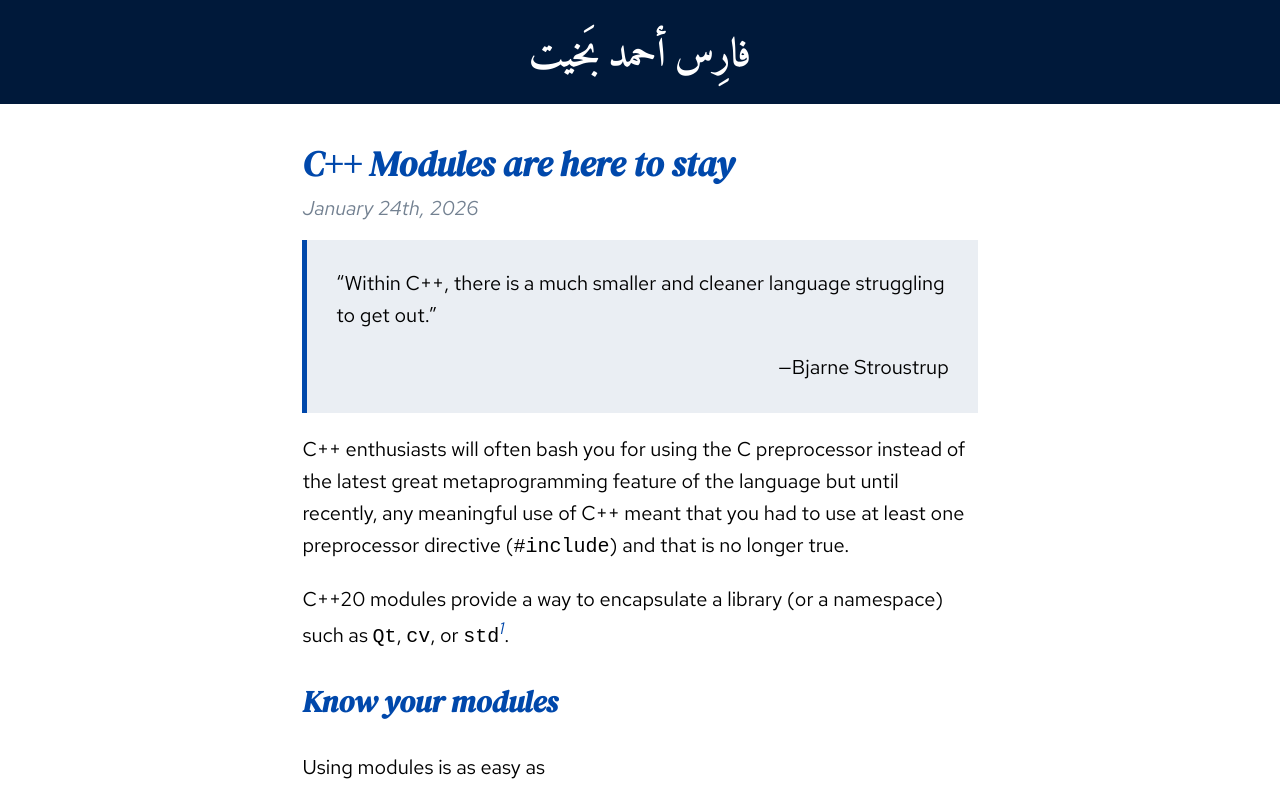
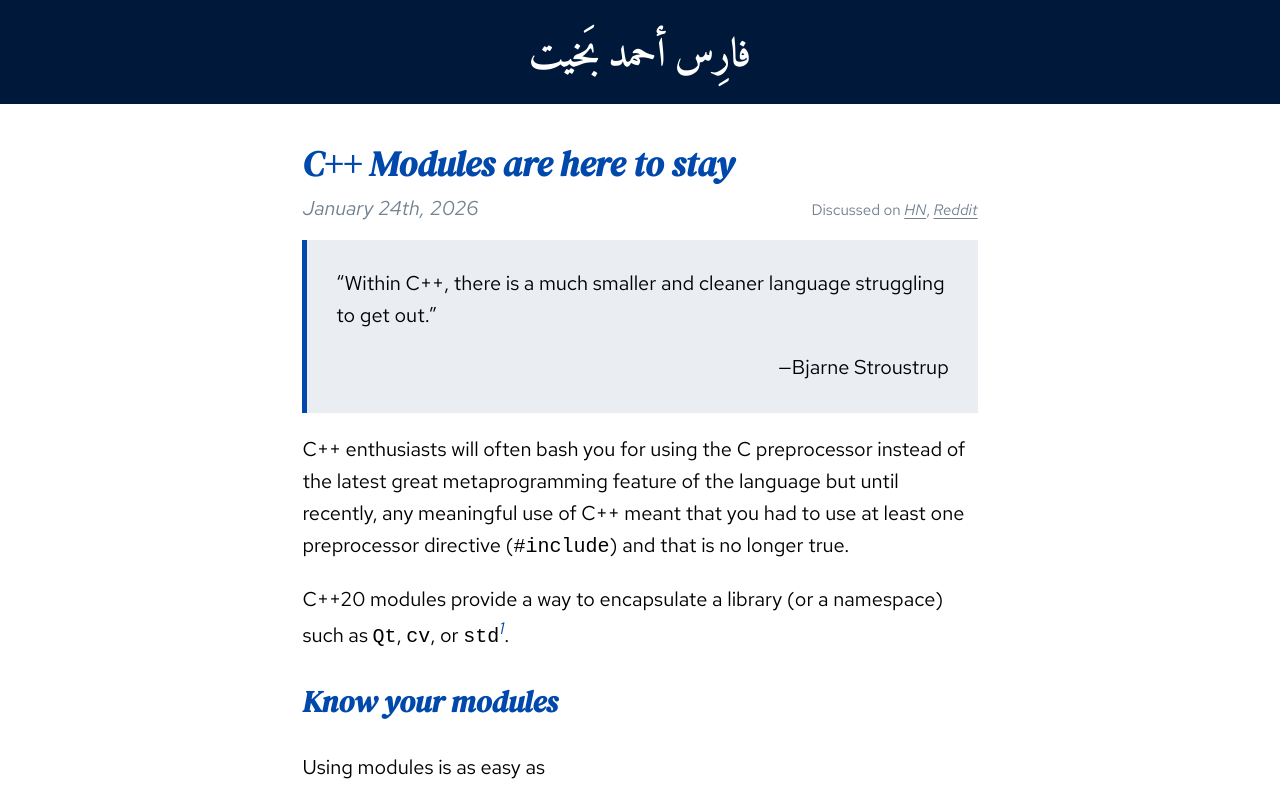
Before and after one commit to faresbakhit/faresbakhit.github.io, a plain HTML site: page docs/e/cpp-modules/index.html in a window 1280 px wide. Shown: the top 800 px of the page. Drawn offline with Linux system fonts and the light colour scheme.

Commit message:
Add discussion links to blog posts

```diff
--- a/docs/e/cpp-modules/index.html
+++ b/docs/e/cpp-modules/index.html
@@ -14,10 +14,18 @@
       <h1 lang="ar" dir="rtl"><a href="/">فارِس أحمد بَخيت</a></h1>
     </header>
     <main>
-
 <header>
   <h1>C++ Modules are here to stay</h1>
-  <time>January 24th, 2026</time>
+
+  <div class="post-meta">
+    <time>January 24th, 2026</time>
+
+    <div class="discussion-links">
+      <span>Discussed on</span>
+      <a href="https://news.ycombinator.com/item?id=46741602">HN</a>,
+      <a href="https://www.reddit.com/r/cpp/comments/1qqn98t/">Reddit</a>
+    </div>
+  </div>
 </header>
 <blockquote><p>Within C++, there is a much smaller and cleaner language struggling to get out.</p><footer>—Bjarne Stroustrup</footer></blockquote>
 <p>C++ enthusiasts will often bash you for using the C preprocessor instead
--- a/docs/styles/main.css
+++ b/docs/styles/main.css
@@ -47,9 +47,31 @@ main > header h1 {
   margin-bottom: 0;
 }
 
+.post-meta {
+  display: flex;
+  justify-content: space-between;
+  align-items: baseline;
+  gap: 1rem;
+}
+
 main > header time {
   color: var(--color-5);
   font-style: italic;
+}
+
+.discussion-links {
+  font-size: 0.95rem;
+  color: var(--color-5);
+}
+
+.discussion-links a {
+  color: var(--color-5);
+  text-decoration: underline;
+  text-underline-offset: 3px;
+}
+
+.discussion-links a:hover {
+  color: var(--color-6);
 }
 
 blockquote {
```
